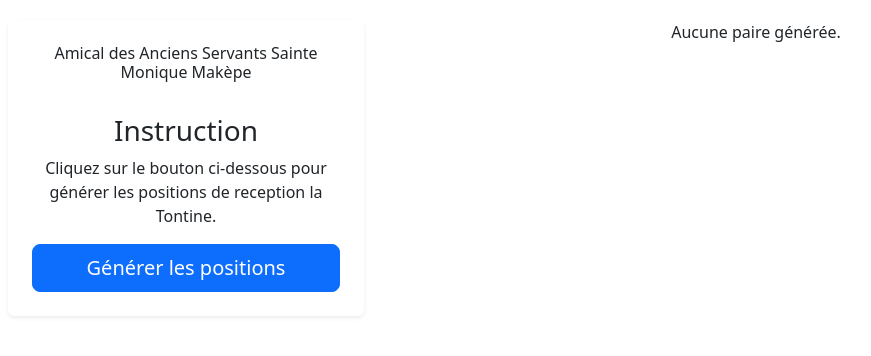
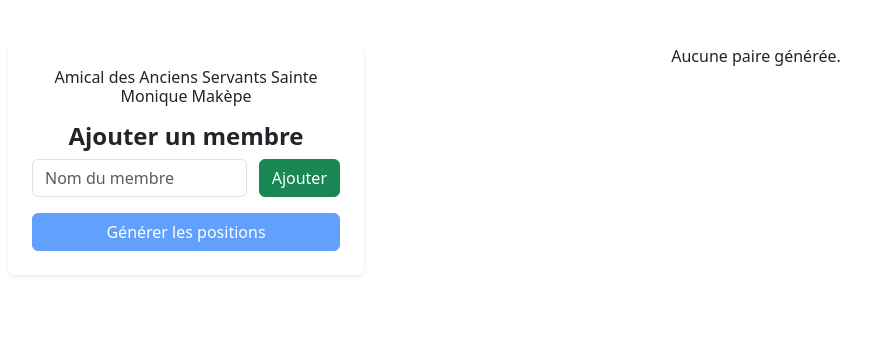
Before and after one commit to Gassiruphin237/garoua, a React (Create React App) app: page /tontine in a window 1280 px wide. Shown: the top 356 px of the page, without its empty margins (74-945 px from the left). Built offline with nearby package versions, Linux system fonts and the light colour scheme.

Commit message:
update success

```diff
--- a/src/components/Tontine.jsx
+++ b/src/components/Tontine.jsx
@@ -3,14 +3,18 @@ import 'bootstrap/dist/css/bootstrap.min.css';
 import './Tontine.css';
 
 const Tontine = () => {
-    const [members] = useState([
-        'Alice', 'Bob', 'Charlie', 'David', 'Eve', 'Frank', 'Grace', 'Hannah',
-        'Ivy', 'Jack', 'Kevin', 'Laura', 'Mason', 'Nina', 'Oliver', 'Paul',
-        'Quincy', 'Rita', 'Sam', 'Tina'
-    ]);
-
+    const [members, setMembers] = useState([]);
+    const [newMember, setNewMember] = useState('');
     const [pairs, setPairs] = useState([]);
     const [isLoading, setIsLoading] = useState(false);
+
+    const handleAddMember = () => {
+        const trimmed = newMember.trim();
+        if (trimmed && !members.includes(trimmed)) {
+            setMembers([...members, trimmed]);
+            setNewMember('');
+        }
+    };
 
     const shuffleArray = (array) => {
         const shuffled = [...array];
@@ -25,7 +29,11 @@ const Tontine = () => {
         const shuffledMembers = shuffleArray(members);
         const newPairs = [];
         for (let i = 0; i < shuffledMembers.length; i += 2) {
-            newPairs.push([shuffledMembers[i], shuffledMembers[i + 1]]);
+            if (shuffledMembers[i + 1]) {
+                newPairs.push([shuffledMembers[i], shuffledMembers[i + 1]]);
+            } else {
+                newPairs.push([shuffledMembers[i], '—']);
+            }
         }
         setPairs(newPairs);
     };
@@ -35,7 +43,7 @@ const Tontine = () => {
         setTimeout(() => {
             generatePairs();
             setIsLoading(false);
-        }, 5000);
+        }, 2000);
     };
 
     const groupPairs = () => {
@@ -55,15 +63,40 @@ const Tontine = () => {
     };
 
     return (
-        <div className="container">
+        <div className="container py-4">
             <div className="row">
-                {/* Bloc 1 : Instructions */}
+                {/* Bloc 1 : Formulaire & Instructions */}
                 <div className="col-md-4 mb-4">
                     <div className="p-4 shadow-sm rounded">
-                        <h6> Amical des Anciens Servants Sainte Monique Makèpe</h6><br/>
-                        <strong><h3>Instruction</h3></strong>
-                        <p>Cliquez sur le bouton ci-dessous pour générer les positions de reception la Tontine.</p>
-                        <button onClick={handleGenerate} className="btn btn-primary btn-lg w-100" disabled={isLoading}>
+                        <h6>Amical des Anciens Servants Sainte Monique Makèpe</h6>
+                        <h4 className="fw-bold mt-3">Ajouter un membre</h4>
+                        <div className="d-flex mb-3">
+                            <input
+                                type="text"
+                                className="form-control me-2"
+                                placeholder="Nom du membre"
+                                value={newMember}
+                                onChange={(e) => setNewMember(e.target.value)}
+                            /> &nbsp;
+                            <button className="btn btn-success" onClick={handleAddMember}>Ajouter</button>
+                        </div>
+
+                        {members.length > 0 && (
+                            <>
+                                <h5 className="fw-bold mt-4">Liste des membres</h5>
+                                <ul className="list-group mb-3">
+                                    {members.map((name, idx) => (
+                                        <li key={idx} className="list-group-item">{name}</li>
+                                    ))}
+                                </ul>
+                            </>
+                        )}
+
+                        <button
+                            onClick={handleGenerate}
+                            className="btn btn-primary w-100"
+                            disabled={isLoading || members.length < 2}
+                        >
                             {isLoading ? 'Chargement...' : 'Générer les positions'}
                         </button>
                     </div>
@@ -74,9 +107,7 @@ const Tontine = () => {
                     <div className="pair-container">
                         {isLoading ? (
                             <div className="text-center my-5">
-                                <div className="spinner-border text-primary" role="status">
-                                    <span className="visually-hidden">Chargement...</span>
-                                </div>
+                                <div className="spinner-border text-primary" role="status" />
                                 <p className="mt-2">Génération en cours...</p>
                             </div>
                         ) : pairs.length > 0 ? (
```
